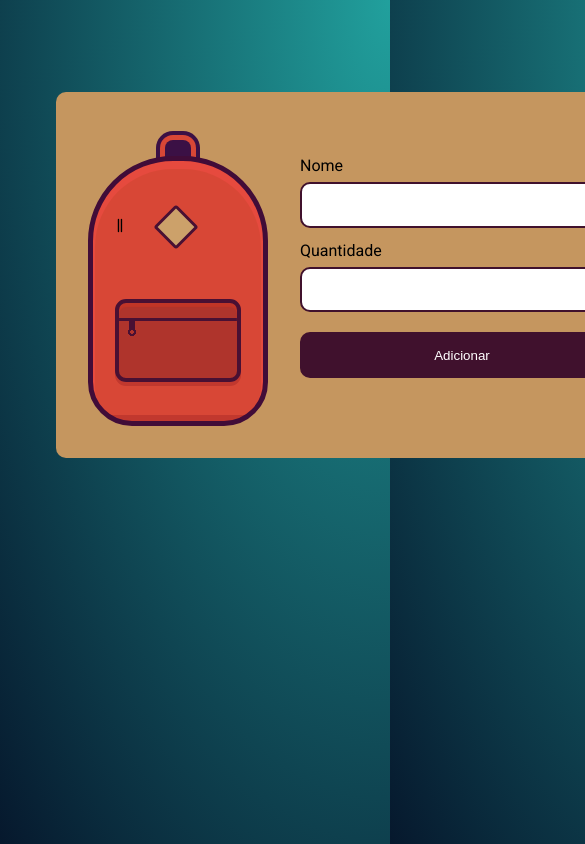
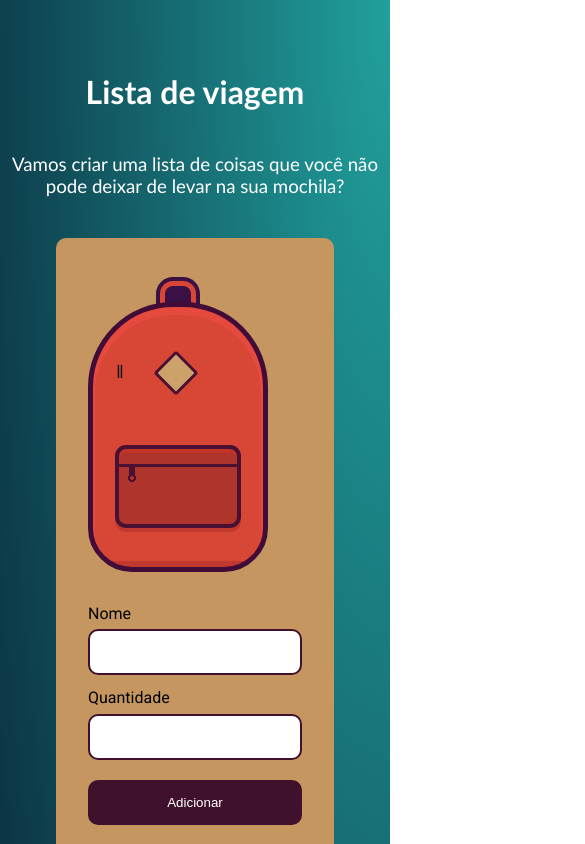
Before and after one commit to jhonleoni/lista-de-viagem, a plain HTML site: page index.html in a window 390 px wide. Shown: the top 844 px of the page, 585 px wide, since content can reach past the window. Drawn offline with Linux system fonts and the light colour scheme.

Commit message:
responsive

```diff
--- a/css/style.css
+++ b/css/style.css
@@ -4,6 +4,20 @@ html {
     font-family: 'Roboto', cursive;
 }
 
+.titulo {
+    color: #ffffff;
+    font-family:'Gill Sans', 'Gill Sans MT', Calibri, 'Trebuchet MS', sans-serif;
+    display: flex;
+    flex-direction: column;
+    text-align: center;
+    margin-top: 6vh;
+    font-weight: 700;
+    font-size: large;
+}
+.titulo-descricao {
+    padding: .1em 0;
+    font-weight: 400;
+}
 .conteudo {
     padding: 10vh 3em 0;
     display: flex;
@@ -14,7 +28,7 @@ html {
 .principal {
     flex-grow: 1;
     flex-basis: auto;
-    min-width: 600px;
+    min-width: 50%;
     padding: 4em 2em 2em;
     box-sizing: border-box;
     display: flex;
@@ -95,11 +109,14 @@ html {
 }
 
 .cadastrar {
-    background-color: #40112D;
+    background-color: #40112d;
     color: #FFFFFF;
     cursor: pointer;
 }
 
+.cadastrar:hover {
+    background-color: #57183d;
+}
 .lista {
     margin: 0;
     padding: 0;
@@ -130,11 +147,21 @@ html {
     font-weight: 400;
 }
 
-@media screen and (min-width: 320px) {
+@media screen and (max-width: 480px) {
+    html {
+        height: 200%;
+    }
+    .titulo {
+        font-size: medium;
+    }
+    .principal{
+        display: flex;
+        flex-direction: column;
+    }
     .conteudo {
         display: flex;
         flex-direction: column;
         align-items: center;
-        width: fit-content;
+        padding-top: 20px;
     }
 }
--- a/index.html
+++ b/index.html
@@ -12,6 +12,10 @@
     <link href="https://fonts.googleapis.com/css2?family=Roboto&display=swap" rel="stylesheet">
 </head>
 <body>
+    <div class="titulo">
+    <h1 class="titulo-titulo">Lista de viagem</h1>
+    <h3 class="titulo-descricao">Vamos criar uma lista de coisas que você não pode deixar de levar na sua mochila?</h3>
+    </div>
     <main class="conteudo">
         <div class="principal">
             <div class="mochila"></div>
```
